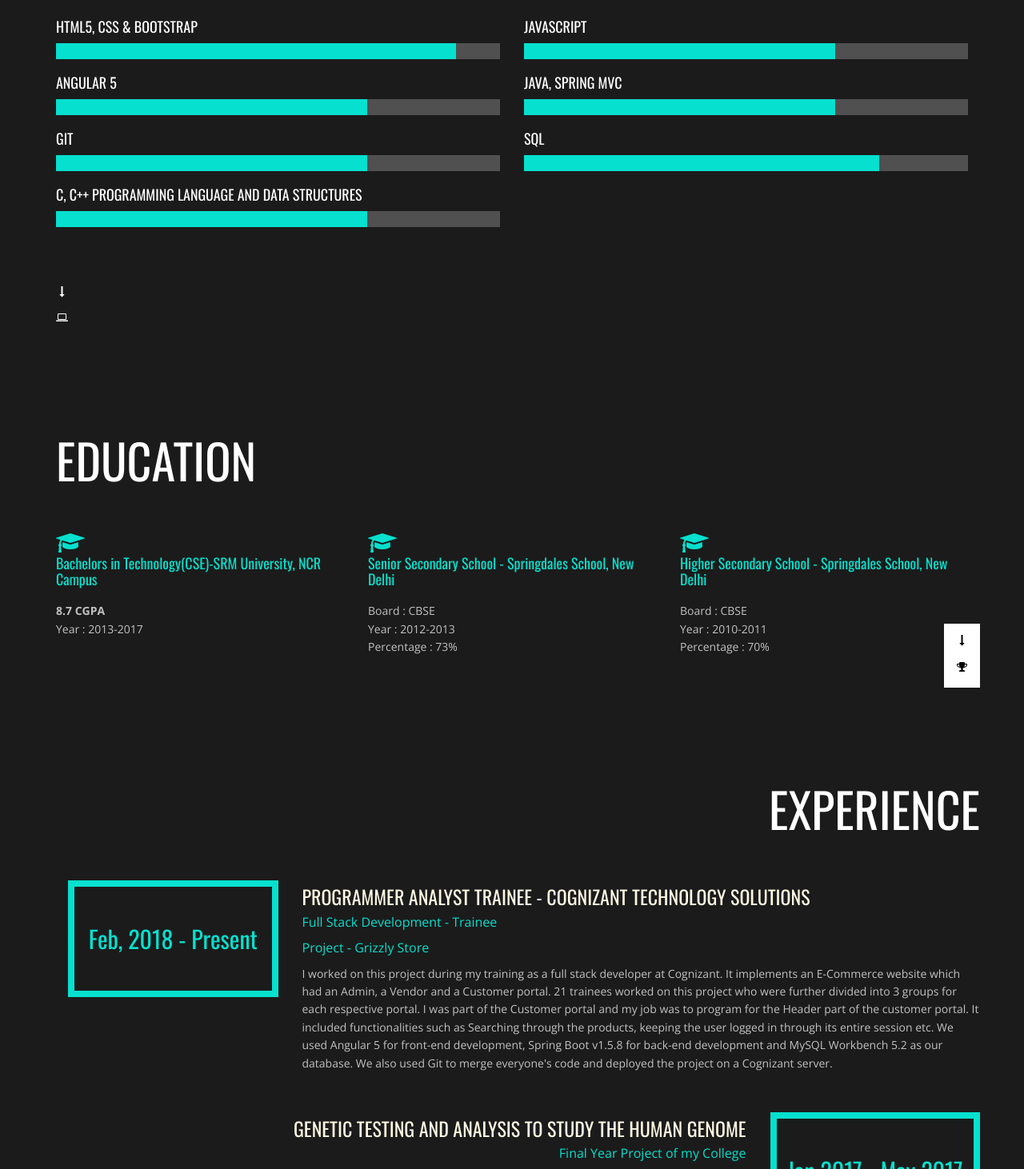
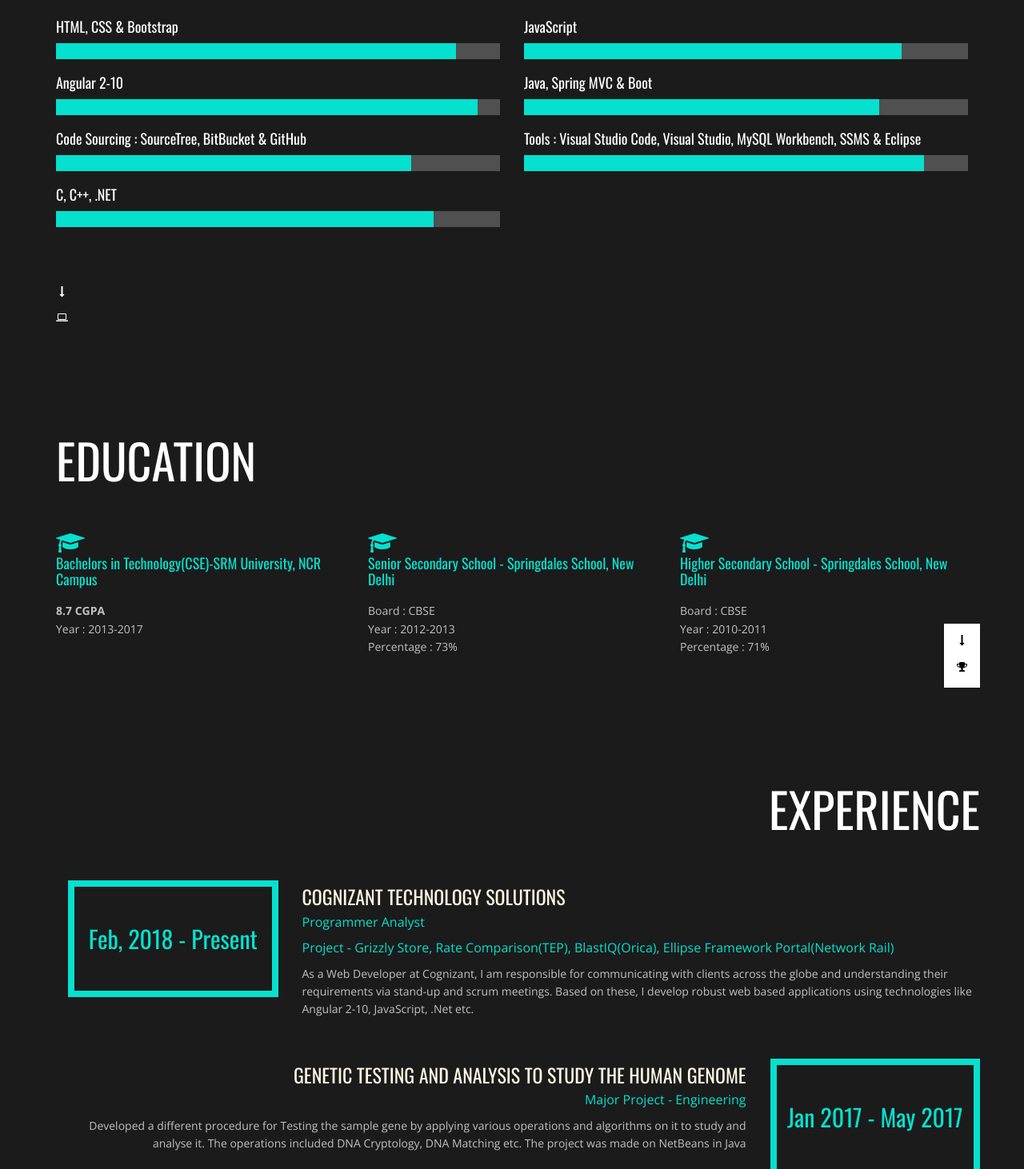
Before and after one commit to Tanya09/Tanya09.github.io, a plain HTML site: page index.html in a window 1280 px wide. Shown: the part 1980-3442 px from the top of the page at 80% size. Drawn offline with nearby package versions, Linux system fonts and the light colour scheme.

Commit message:
Update index.html

```diff
--- a/index.html
+++ b/index.html
@@ -106,7 +106,7 @@
                                             <tr>
                                                 <td>Age</td>
                                                 <td>:</td>
-                                                <td>22</td>
+                                                <td>25</td>
                                             </tr>
                                             <tr>
                                                 <td>Address</td>
@@ -183,7 +183,7 @@
                     <div class="row">
                         <div class="col-md-6">
                             <div class="skill">
-                                <h4>HTML5, CSS &amp; BOOTSTRAP</h4>
+                                <h4>HTML, CSS &amp; Bootstrap</h4>
                                 <div class="progress">
                                     <div class="progress-bar" data-percent="90"></div>
                                 </div> <!--/.progress-->
@@ -191,39 +191,23 @@
                         </div> <!--/.col-->
                         <div class="col-md-6">
                             <div class="skill">
-                                <h4>JAVASCRIPT</h4>
+                                <h4>JavaScript</h4>
                                 <div class="progress">
-                                    <div class="progress-bar" data-percent="70"></div>
+                                    <div class="progress-bar" data-percent="85"></div>
                                 </div> <!--/.progress-->
                             </div> <!--/.skills-->
                         </div> <!--/.col-->
                         <div class="col-md-6">
                             <div class="skill">
-                                <h4>ANGULAR 5</h4>
+                                <h4>Angular 2-10</h4>
                                 <div class="progress">
-                                    <div class="progress-bar" data-percent="70"></div>
+                                    <div class="progress-bar" data-percent="95"></div>
                                 </div> <!--/.progress-->
                             </div> <!--/.skills-->
                         </div> <!--/.col-->
                         <div class="col-md-6">
                             <div class="skill">
-                                <h4>JAVA, SPRING MVC</h4>
-                                <div class="progress">
-                                    <div class="progress-bar" data-percent="70"></div>
-                                </div> <!--/.progress-->
-                            </div> <!--/.skills-->
-                        </div> <!--/.col-->
-                        <div class="col-md-6">
-                            <div class="skill">
-                                <h4>GIT</h4>
-                                <div class="progress">
-                                    <div class="progress-bar" data-percent="70"></div>
-                                </div> <!--/.progress-->
-                            </div> <!--/.skills-->
-                        </div> <!--/.col-->
-                        <div class="col-md-6">
-                            <div class="skill">
-                                <h4>SQL</h4>
+                                <h4>Java, Spring MVC &amp; Boot</h4>
                                 <div class="progress">
                                     <div class="progress-bar" data-percent="80"></div>
                                 </div> <!--/.progress-->
@@ -231,9 +215,25 @@
                         </div> <!--/.col-->
                         <div class="col-md-6">
                             <div class="skill">
-                                <h4>C, C++ PROGRAMMING LANGUAGE AND DATA STRUCTURES</h4>
+                                <h4>Code Sourcing : SourceTree, BitBucket &amp; GitHub</h4>
                                 <div class="progress">
-                                    <div class="progress-bar" data-percent="70"></div>
+                                    <div class="progress-bar" data-percent="80"></div>
+                                </div> <!--/.progress-->
+                            </div> <!--/.skills-->
+                        </div> <!--/.col-->
+                        <div class="col-md-6">
+                            <div class="skill">
+                                <h4>Tools : Visual Studio Code, Visual Studio, MySQL Workbench, SSMS &amp; Eclipse</h4>
+                                <div class="progress">
+                                    <div class="progress-bar" data-percent="90"></div>
+                                </div> <!--/.progress-->
+                            </div> <!--/.skills-->
+                        </div> <!--/.col-->
+                        <div class="col-md-6">
+                            <div class="skill">
+                                <h4>C, C++, .NET</h4>
+                                <div class="progress">
+                                    <div class="progress-bar" data-percent="85"></div>
                                 </div> <!--/.progress-->
                             </div> <!--/.skills-->
                         </div> <!--/.col-->
@@ -303,7 +303,7 @@
                                         <div class="feature_content">
                                             <p>Board : CBSE<br>
                                                 Year : 2010-2011<br>
-                                            Percentage : 70%</p>
+                                            Percentage : 71%</p>
                                         </div>
                                     </div>
                                 </div>
@@ -338,10 +338,11 @@
                                 </div>
                                 <div class="col-md-9 col-sm-9">
                                     <div class="content">
-                                        <h4 class="title">Programmer Analyst Trainee - Cognizant Technology Solutions</h4>
-                                        <p class="designation">Full Stack Development - Trainee</p>
-                                        <p class="designation">Project - Grizzly Store</p>
-                                        <p>I worked on this project during my training as a full stack developer at Cognizant. It implements an E-Commerce website which had an Admin, a Vendor and a Customer portal. 21 trainees worked on this project who were further divided into 3 groups for each respective portal. I was part of the Customer portal and my job was to program for the Header part of the customer portal. It included functionalities such as Searching through the products, keeping the user logged in through its entire session etc. We used Angular 5 for front-end development, Spring Boot v1.5.8 for back-end development and MySQL Workbench 5.2 as our database. We also used Git to merge everyone's code and deployed the project on a Cognizant server. </p>
+                                        <h4 class="title">Cognizant Technology Solutions</h4>
+                                        <p class="designation">Programmer Analyst</p>
+                                        <p class="designation">Project - Grizzly Store, Rate Comparison(TEP), BlastIQ(Orica), Ellipse Framework Portal(Network Rail)</p>
+                                        <p>
+                                           As a Web Developer at Cognizant, I am responsible for communicating with clients across the globe and understanding their requirements via stand-up and scrum meetings. Based on these, I develop robust web based applications using technologies like Angular 2-10, JavaScript, .Net etc. </p>
                                     </div>
                                 </div>
                             </div>
@@ -350,7 +351,7 @@
                                 <div class="col-md-9 col-sm-9">
                                     <div class="content text-right">
                                         <h4 class="title">Genetic Testing and Analysis to study the Human Genome</h4>
-                                        <p class="designation">Final Year Project of my College</p>
+                                        <p class="designation">Major Project - Engineering</p>
                                         <p>Developed a different procedure for Testing the sample gene by applying various operations and
                                             algorithms on it to study and analyse it. The operations included DNA Cryptology, DNA
                                             Matching etc. The project was made on NetBeans in Java</p>
@@ -369,7 +370,7 @@
                                 <div class="col-md-9 col-sm-9">
                                     <div class="content">
                                         <h4 class="title">Ant Colony Optimization for Test Case Reduction</h4>
-                                        <p class="designation">Third Year Project of my College</p>
+                                        <p class="designation">Minor Project - Engineering</p>
                                         <p>Implemented the Ants Colony Optimization Algorithm in C++ on Visual Studio for reducing the
                                             number of test cases during any software testing process. The project worked in various loops for
                                             different paths giving us the time taken by each path to test the software. The path with the
```
